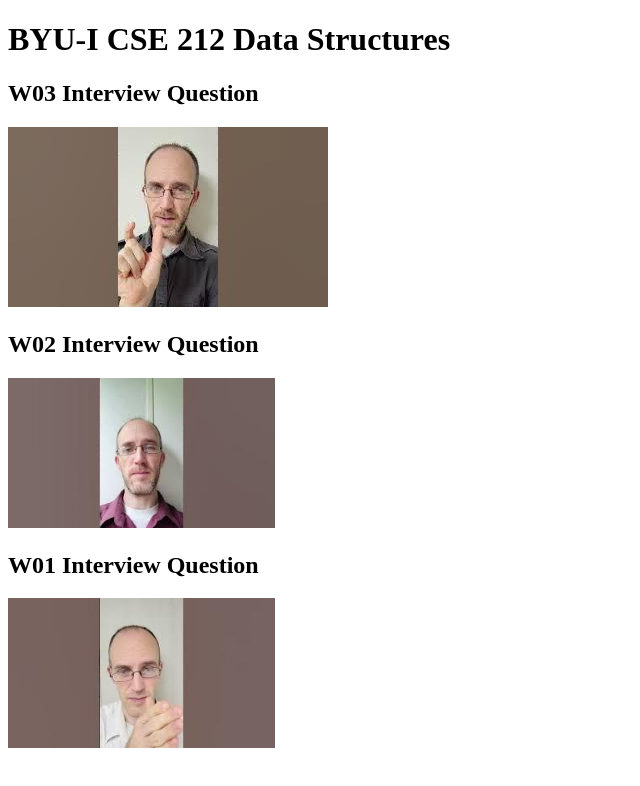
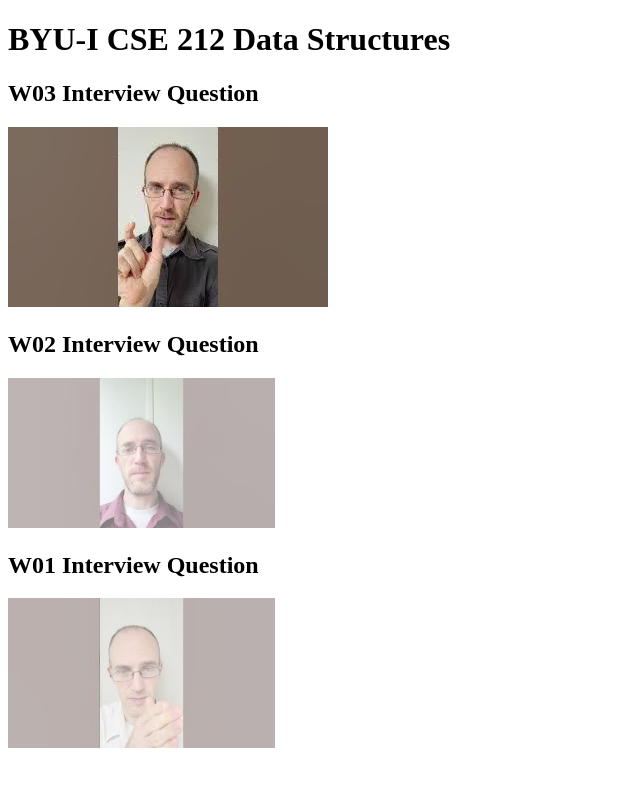
Before and after one commit to agkcrbs/cse212-projects, a plain HTML site: page videos/index.html in a window 1280 px wide. Shown: the whole page, without its empty margins (0-640 px from the left). Drawn offline with Linux system fonts and the light colour scheme.

Commit message:
Update video page CSS

```diff
--- a/videos/styles.css
+++ b/videos/styles.css
@@ -1,3 +1,9 @@
 .small-image {
     height: 150px;
+    opacity: 0.5; /* Set initial opacity to signify oldness */
+    transition: opacity 0.3s ease; /* Smooth transition for opacity change */
 }
+
+.small-image:hover {
+    opacity: 1; /* Full opacity on hover */
+}
```
